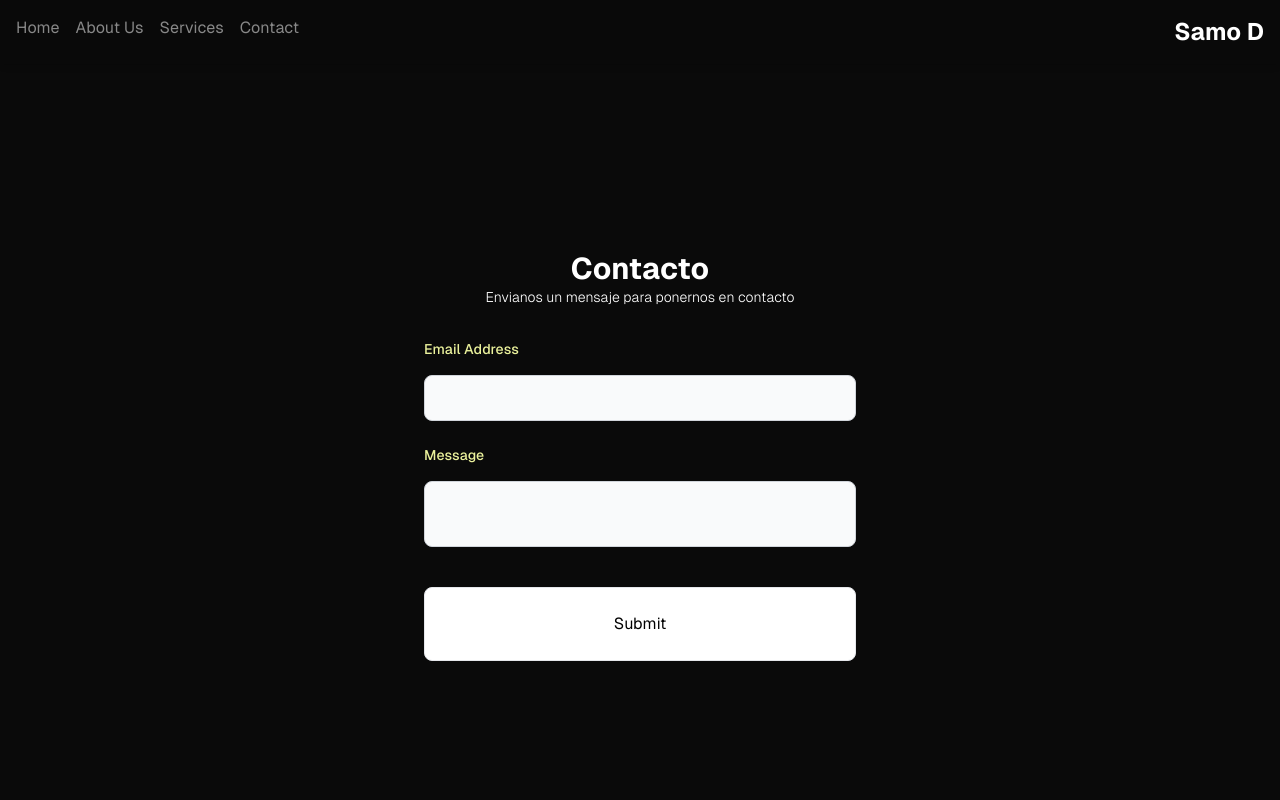
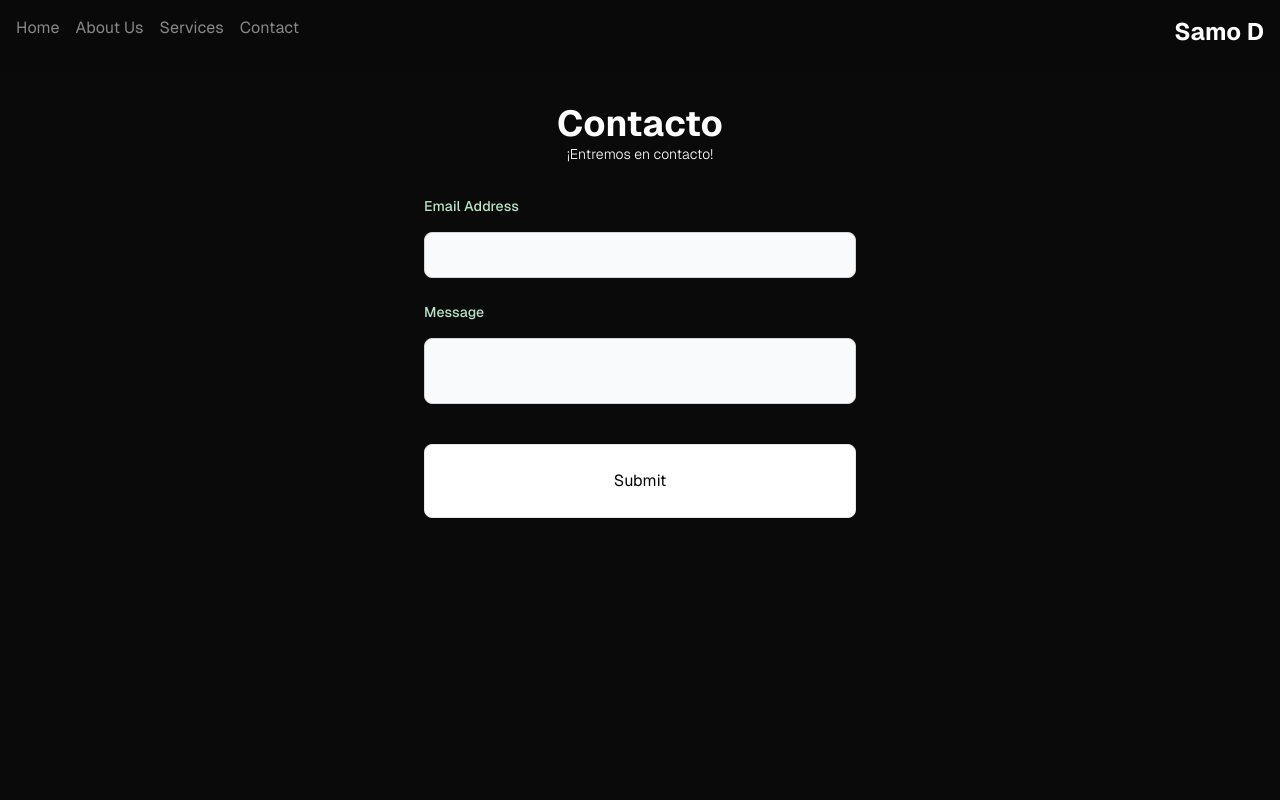
Before and after one commit to Albertscpv/landingsamo, a Next.js app: page /contacto in a window 1280 px wide. Shown: the top 800 px of the page. Built offline with nearby package versions, Linux system fonts and the light colour scheme; what @midudev/tailwind-animations would draw is missing.

Commit message:
added contact form

```diff
--- a/src/app/components/Footer.tsx
+++ b/src/app/components/Footer.tsx
@@ -3,7 +3,7 @@ const Footer = () => {
     return(
         <>
             <div className='bg-[#0A0A0A]/30 shadow-md p-4 mt-10 backdrop-blur-sm flex justify-between'>
-                <span className='font-bold'>Powered By Samo D</span>
+                <span className='font-bold'>Powered By Samo D © 2024</span>
             <div className='flex text-black justify-end'>
                 <ul className='flex flex-row gap-6'>
                     <li><a href="/"><InstagramIcon/></a></li>
--- a/src/app/contacto/page.tsx
+++ b/src/app/contacto/page.tsx
@@ -6,27 +6,32 @@ function ContactForm() {
   const [state, handleSubmit] = useForm("xkndqpjd");
   if (state.succeeded) {
       return (
-      <div>
-        <p>Thanks for joining!</p>
-        <Link href="/">Go back</Link>
+      <div className='min-h-screen flex items-center justify-center'>
+        <div className='flex flex-col items-center place-content-center justify-center gap-4'>
+              <span className='text-4xl font-bold'>¡Gracias por contactarnos!</span>
+              <button className='p-4 text-black bg-white border hover:bg-black hover:text-white active:bg-[var(--marked-text)]
+              active:text-black transition-all duration-600'>
+                <Link href="/">Go Back</Link>
+              </button>
+        </div>
       </div>
       );
   }
   return (
     <>
-    <div id='main-container' className='min-h-screen flex items-center justify-center'>
+    <div id='main-container' className='min-h-screen flex items-start justify-center'>
       <div id='form-container' className='flex justify-center flex-col w-full md:w-1/2 xl:w-2/5 2xl:w-2/5 3xl:w-1/3 mx-auto p-8 md:p-10 2xl:p-12 3xl:p-14 text-white'>
           <div id='header' className='flex flex-row justify-center'>
             <div>
               {/* image */}
             </div>
-            <h2 className='text-3xl font-bold my-auto '>
+            <h2 className='text-4xl font-bold my-auto '>
               Contacto
             </h2>
           </div>
 
           <div className='text-sm font-light pb-8 '>
-            <p className='text-center'>Envianos un mensaje para ponernos en contacto</p>
+            <p className='text-center'>¡Entremos en contacto!</p>
           </div>
           <form
             onSubmit={handleSubmit}
@@ -61,7 +66,7 @@ function ContactForm() {
             />
             <button type="submit"
                     disabled={state.submitting}
-                    className='p-6 my-4 bg-white text-black border rounded-lg hover:bg-black hover:text-white transition-all duration-600'>
+                    className='p-6 my-4 bg-white text-black border rounded-lg hover:bg-black hover:text-white active:bg-[var(--marked-text)] active:text-black transition-all duration-600'>
               Submit
             </button>
           </form>
--- a/src/app/globals.css
+++ b/src/app/globals.css
@@ -3,10 +3,10 @@
 @tailwind utilities;
 
 :root {
-  --background: #0A0A0A;
+  --background: #0a0a0a ;
   --foreground: #171717;
-  --text:#ededed;
-  --marked-text: #EBF29C;
+  --text:#fff;
+  --marked-text: #B7E4C7;
 }
 
 /* @media (prefers-color-scheme: dark) {
@@ -31,9 +31,9 @@
 
 body {
   font-family: "Geist-Sans", 'sans-serif';
-  background: #0a0a0a;
+  background: var(--background);
   background-size: cover;
-  color:var(--text);
+  color: var(--text);
 }
 
 @layer utilities {
--- a/src/app/page.tsx
+++ b/src/app/page.tsx
@@ -11,15 +11,11 @@ export default function Home() {
                   <b className="[color:var(--marked-text)]">Innovación</b> en soluciones, <b className="[color:var(--marked-text)]">Eficiencia</b> en resultados.
                 </span>
               <Link href="/about">
-                <button className="p-4 bg-[#ededed] text-black my-6 border hover:bg-black hover:text-white transition duration-600 hover:border animate-fade-in-right">
+                <button className="p-4 bg-[#ededed] text-black my-6 border hover:bg-black hover:text-white active:bg-[var(--marked-text)] active:text-black transition duration-600 hover:border animate-fade-in-right">
                   Get Started
                 </button>
               </Link>
           </div>
-
-          {/* General info and preview about our employees and portflio */}
-          {/* Preview to go into our services */}
-          {/* Our contact info */}
         </div>
     </div>
   );
```
Also changed, not shown: src/app/assets/bgOjo.jpg (added).
